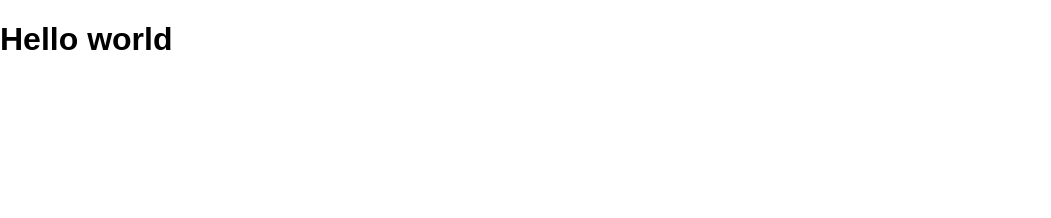
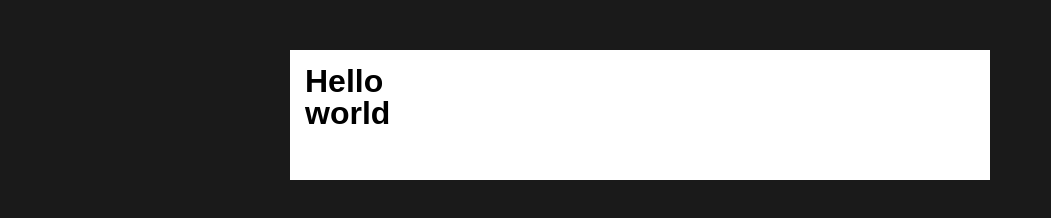
Before and after one commit to Ashenheim/gulp-server, a website: page index.html in a window 1280 px wide. Shown: the whole page, without its empty margins (0-1051 px from the left). Drawn offline with nearby package versions, Linux system fonts and the light colour scheme.

Commit message:
version 1.0

```diff
--- a/index.html
+++ b/index.html
@@ -1,5 +1,6 @@
 <!DOCTYPE html>
 <html lang="en">
+
 <head>
     <meta charset="UTF-8">
     <title>TITLE</title>
@@ -7,11 +8,16 @@
     <link href='http://fonts.googleapis.com/css?family=Open+Sans:400,700' rel='stylesheet' type='text/css'>
     <link rel="stylesheet" href="/css/global.css">
 </head>
+
 <body>
 
-    <h1>Hello world</h1>
-
-    <div class="box"></div>
+    <div class="site-wrap">
+        <h1>Hello world</h1>
+    </div>
 
 </body>
+
+<script src="/bower_components/jquery/dist/jquery.min.js"></script>
+<script src="/js/init.js"></script>
+
 </html>
--- a/js/init.js
+++ b/js/init.js
@@ -0,0 +1,5 @@
+$(document).ready(function() {
+
+    console.log('Hello world');
+
+});
--- a/sass/global.sass
+++ b/sass/global.sass
@@ -1,7 +1,7 @@
 // Includes
-@import normalize
-@import variables
-@import ../bower_components/bourbon/app/assets/stylesheets/bourbon
+@import "normalize"
+@import "variables"
+@import "../bower_components/bourbon/app/assets/stylesheets/bourbon"
 
 /*  Global Styling
  *  --------------
@@ -13,3 +13,17 @@
 
 html, body
     font-family: arial, sans-serif
+    background: lighten(black, 10%)
+
+
+.site-wrap
+    max-width: 700px
+    +margin( 50px auto null )
+    background: #fff
+    +padding( 15px )
+
+    h1
+        line-height: 1
+        margin: 0
+        padding: 0
+        +size(100px)
```
Also changed, not shown: css/global.css.
